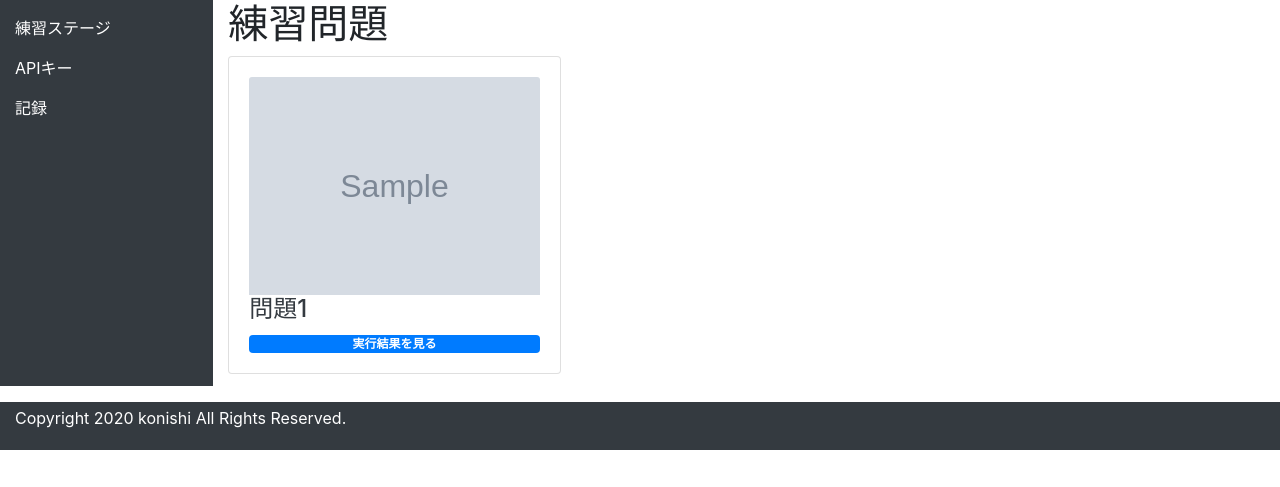
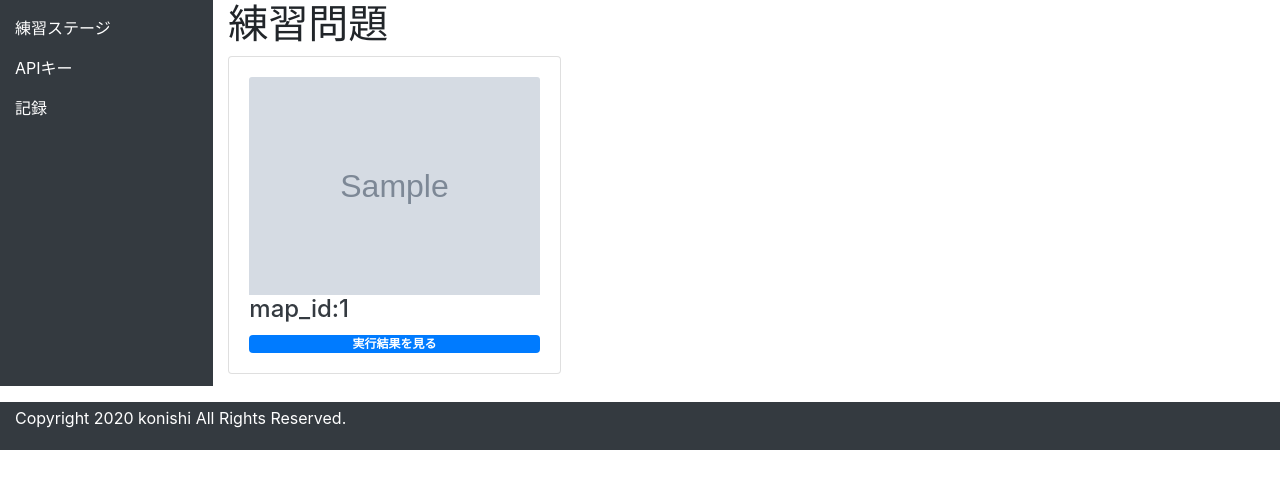
Before and after one commit to koni0626/maze2, a Django app: page /maze/stage/ in a window 1280 px wide. Shown: the part 56-543 px from the top of the page. Run offline with Django 3.2, Linux system fonts and the light colour scheme; a user stored in the database is signed in; tables that the repository leaves empty hold one stand-in row (values such as "Sample post"); grey boxes marked "Sample" are stand-in pictures; some libraries are stand-ins or nearby versions.

Commit message:
map_idに変更

```diff
--- a/mysite/templates/stage.html
+++ b/mysite/templates/stage.html
@@ -8,7 +8,7 @@
             <div class="card-body d-flex flex-column">
                 <img class="card-img-top" src="/maze_media/maze/{{record.maze_img_file}}" alt="Card image cap">
                 <h4 class="card-title">
-                    <a class="text-dark" href="#">問題{{record.id}}</a>
+                    <a class="text-dark" href="#">map_id:{{record.id}}</a>
                 </h4>
                 <!--
                 <span class="badge badge-info">
```
